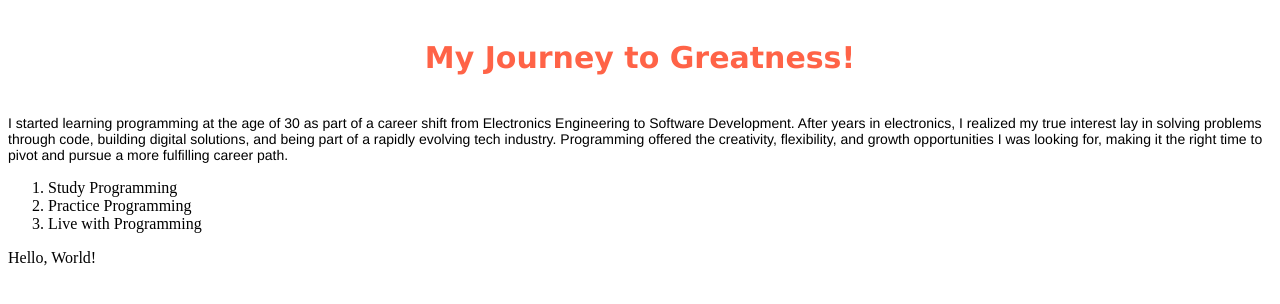
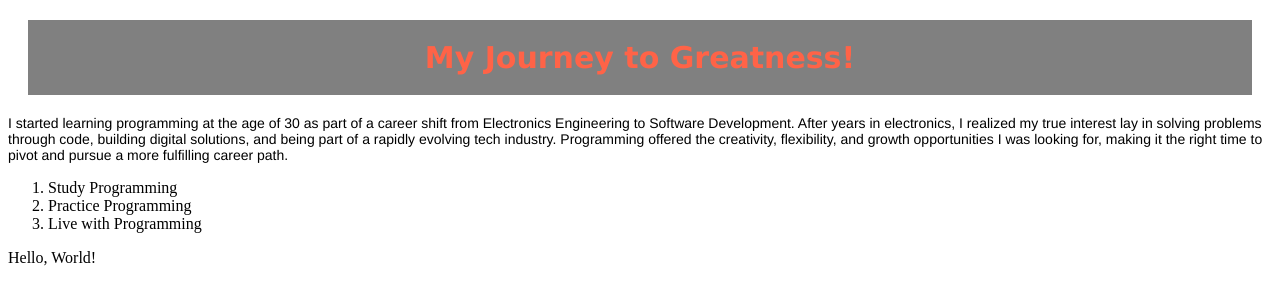
Before and after one commit to MindCodes/Hello, a plain HTML site: page githello.html in a window 1280 px wide. Drawn offline with Linux system fonts and the light colour scheme.

Commit message:
Conflict Test

```diff
--- a/githello.html
+++ b/githello.html
@@ -22,7 +22,7 @@
             }
         </style>
         <body>
-            <h1> My Journey to Greatness!</h1>
+            <h1 style="background-color: grey;"> My Journey to Greatness!</h1>
             <p>I started learning programming at the age of 30 as part of a career shift from Electronics Engineering to Software Development. After years in electronics, I realized my true interest lay in solving problems through code, building digital solutions, and being part of a rapidly evolving tech industry. Programming offered the creativity, flexibility, and growth opportunities I was looking for, making it the right time to pivot and pursue a more fulfilling career path.</p>
             <ol>
                 <li>Study Programming</li>
```
